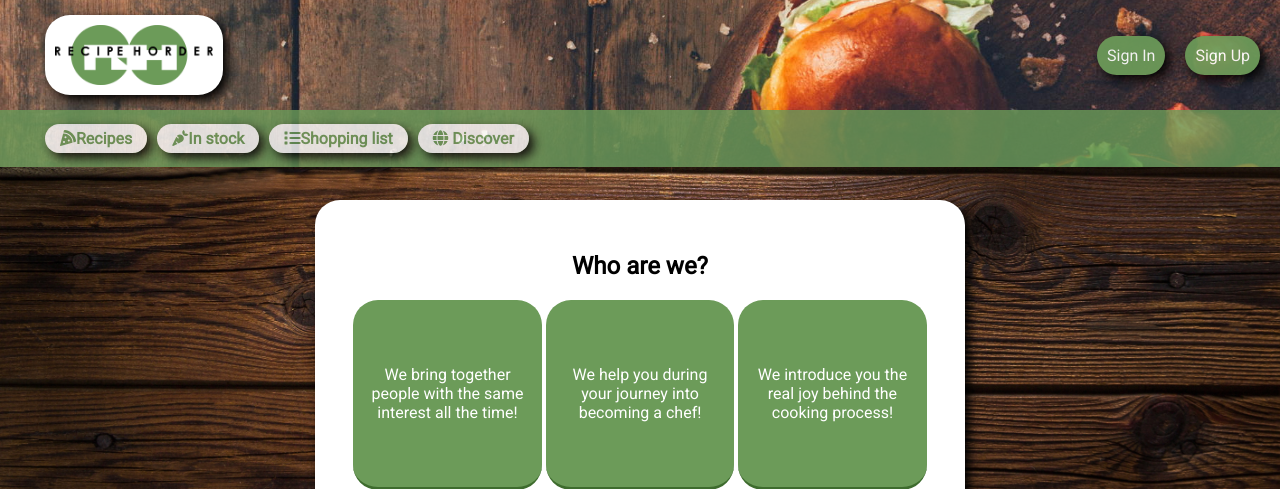
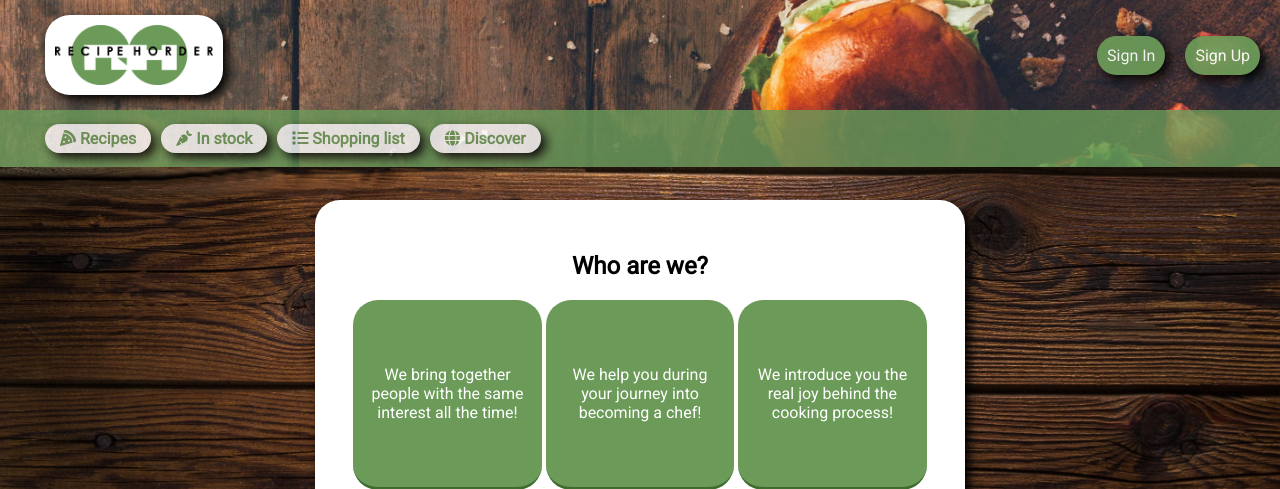
Before and after one commit to GDSourceMakers/Web-Recepies, a PHP site: page /welcome.html in a window 1280 px wide. Shown: the top 489 px of the page. Run offline with PHP 8.4, Linux system fonts and the light colour scheme.

Commit message:
Fixes
- Fix welcome header icons
- Removed redundant css includes
- Fixed nav menu page indicators
- Fixed print view to use the HTML elements

```diff
--- a/css/discover.css
+++ b/css/discover.css
@@ -1,5 +1,5 @@
 
-.main_menu a[href="/discover.html"] {
+.main_menu a[href="discover.html"] {
     box-shadow: 0px 0px 0px #999999;
 }
 
--- a/css/in_stock.css
+++ b/css/in_stock.css
@@ -1,6 +1,6 @@
 /*@import "theme.css";*/
 
-.main_menu a[href="/in_stock.html"] {
+.main_menu a[href="in_stock.html"] {
     box-shadow: 0px 0px 0px #999999;
 }
 
--- a/css/print_shoppinList.css
+++ b/css/print_shoppinList.css
@@ -1,11 +1,11 @@
 /*@import "theme.css";*/
 
 @media print {
-    #header{
+    header{
         display: none;
     }
 
-    #footer{
+    footer{
         display: none;
     }
 
--- a/css/recipeSum.css
+++ b/css/recipeSum.css
@@ -1,5 +1,5 @@
 
-.main_menu a[href="/recipeSum.html"] {
+.main_menu a[href="recipeSum.html"] {
     box-shadow: 0px 0px 0px #999999;
 }
 
--- a/css/shopping_list.css
+++ b/css/shopping_list.css
@@ -1,6 +1,6 @@
 /*@import "theme.css";*/
 
-.main_menu a[href="/shopping_list.html"] {
+.main_menu a[href="shopping_list.html"] {
     box-shadow: 0px 0px 0px #999999;
 }
 
--- a/css/welcome.css
+++ b/css/welcome.css
@@ -1,5 +1,5 @@
-@import "theme.css";
-@import "base/common.css";
+/*@import "theme.css";
+@import "base/common.css";*/
 
 body {
     margin: 0;
--- a/welcome.html
+++ b/welcome.html
@@ -27,9 +27,9 @@
 	    </div>
 	    <nav class="main_menu">
 		<ul>
-		    <li><a href="recipeSum.html"><i class="fas fa-pizza-slice"></i>Recipes</a></li>
-		    <li><a href="in_stock.html"><i class="fas fa-carrot"></i>In stock</a></li>
-		    <li><a href="shopping_list.html"><i class="fas fa-list"></i>Shopping list</a></li>
+		    <li><a href="recipeSum.html"><i class="fas fa-pizza-slice"></i> Recipes</a></li>
+		    <li><a href="in_stock.html"><i class="fas fa-carrot"></i> In stock</a></li>
+		    <li><a href="shopping_list.html"><i class="fas fa-list"></i> Shopping list</a></li>
 		    <li><a href="discover.html"><i class="fas fa-globe"></i> Discover</a></li>
 		</ul>
 	    </nav>
```
